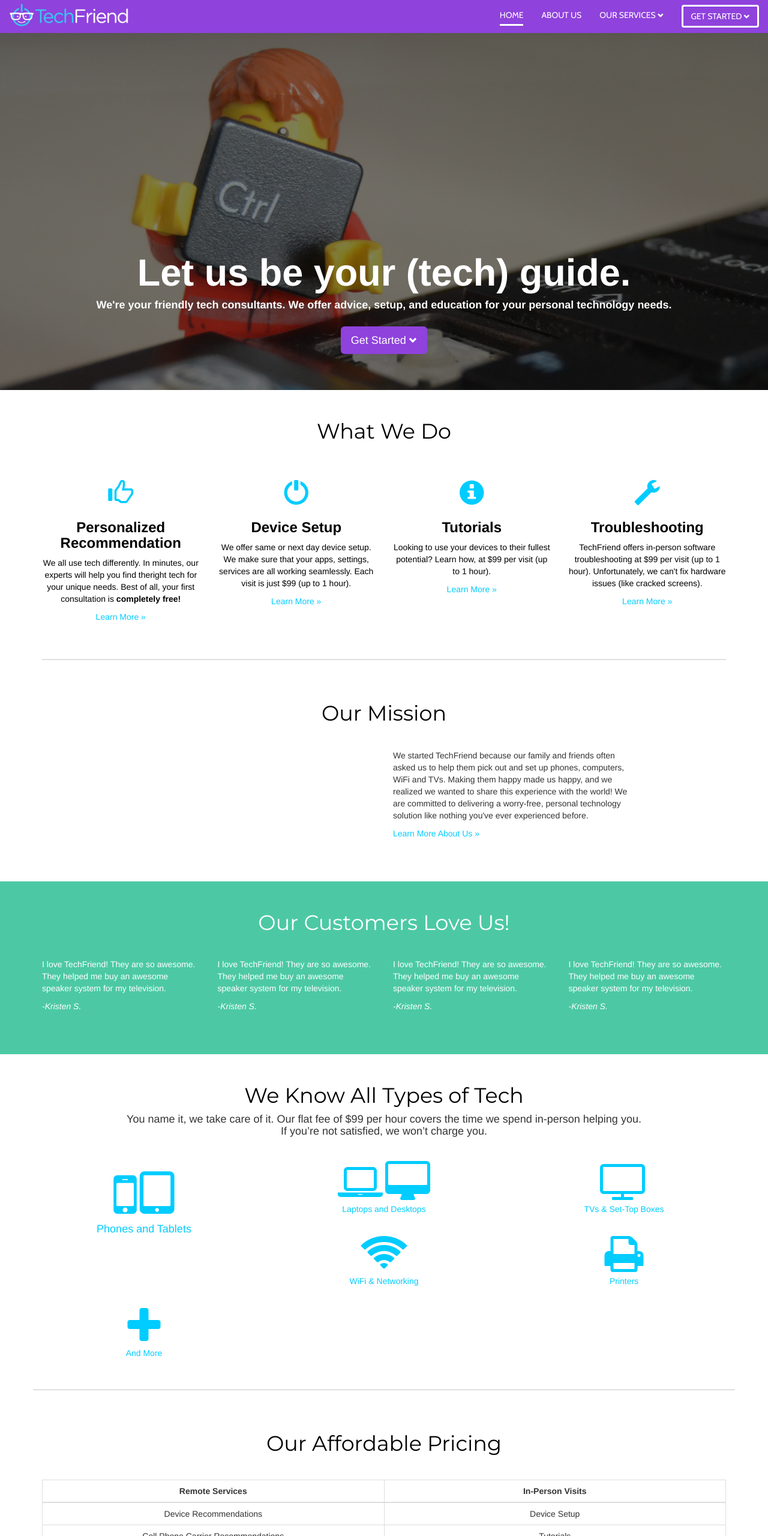
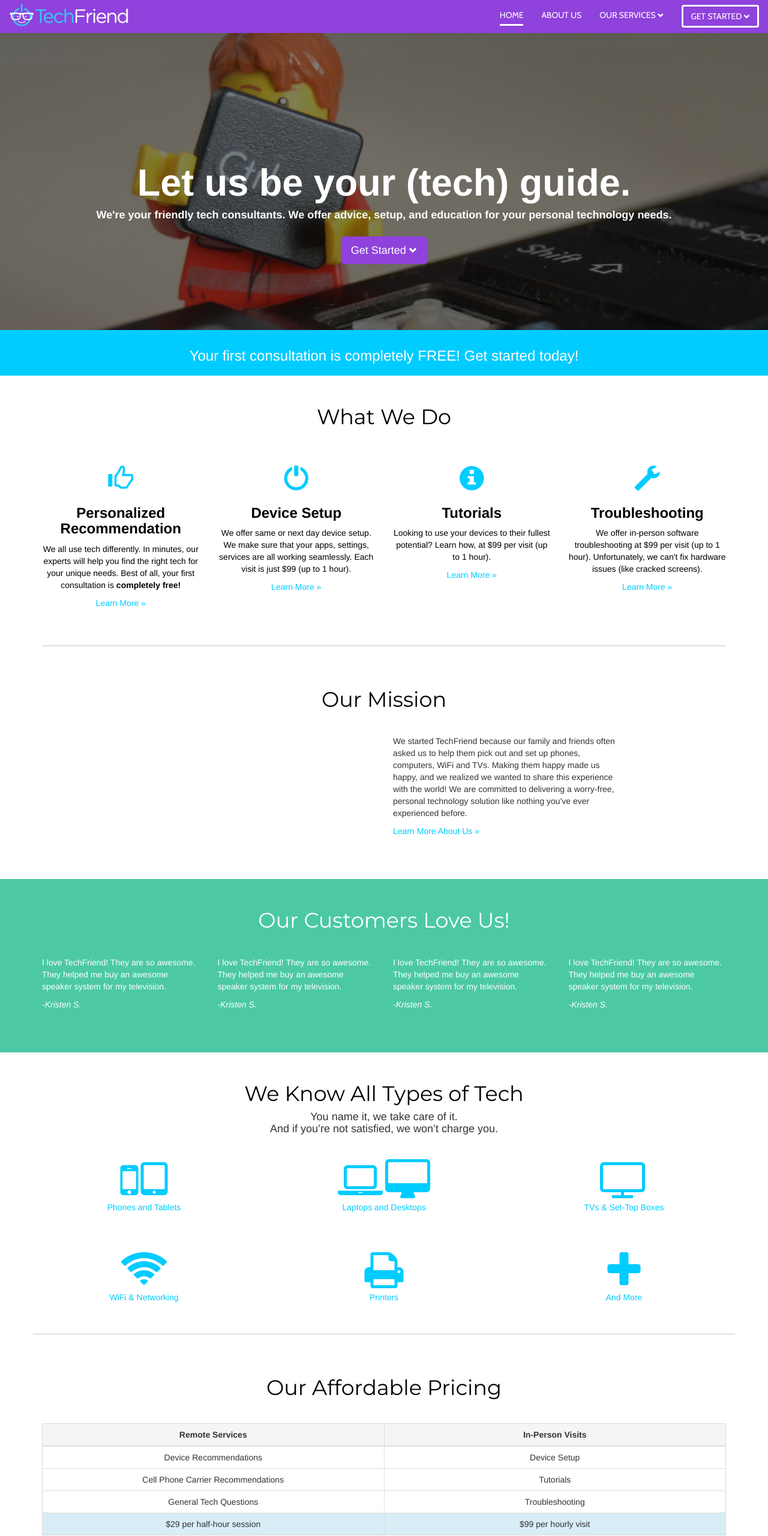
Before and after one commit to zlin22/TechFriend, a plain HTML site: page index.html in a window 1280 px wide. Shown: the top 2560 px of the page at 60% size. Drawn offline with nearby package versions, Linux system fonts and the light colour scheme.

Commit message:
homepage done

```diff
--- a/css/mystyles.scss
+++ b/css/mystyles.scss
@@ -102,7 +102,7 @@ a.blueLink {
     margin-bottom: 0;
     //@media (min-width: 768px) {
     #jumbotron-image-container {
-        height: 600px;
+        height: 500px;
         background: /* top, transparent black, faked with gradient */
         rgb(0, 0, 0), url(../images/jumbotron-sm7.jpg);
         background: /* top, transparent black, faked with gradient */
@@ -114,8 +114,8 @@ a.blueLink {
     #jumbotron-text-container {
         background-color: $jumbotronBlue;
         border: none;
-        padding-top: 100px;
-        padding-bottom: 100px;
+        padding-top: 10px;
+        padding-bottom: 10px;
         margin: 0;
         //		height: 300px;
         color: white;
@@ -133,7 +133,7 @@ a.blueLink {
 
 #jumbotron-text {
     text-align: center;
-    padding-top: 350px;
+    padding-top: 200px;
     color: white;
     font-weight: 700;
 //    font-size: 5em;
--- a/index.html
+++ b/index.html
@@ -217,12 +217,11 @@
 
         </div>
 
-        <!--
-        <div id="jumbotron-text-container" class="container-fluid">
 
+        <div id="jumbotron-text-container" class="container-fluid text-center">
+            <h3>Your first consultation is completely FREE! Get started today!</h3>
+        </div>
 
-        </div>
--->
     </header>
 
     <section id="what-we-do" class="container">
@@ -237,7 +236,7 @@
                 <div class="col-xs-12 col-sm-6 col-md-3 text-center">
                     <span class="glyphicon glyphicon-thumbs-up fa-3x"></span>
                     <h3 class="box-header">Personalized Recommendation</h3>
-                    <p>We all use tech differently. In minutes, our experts will help you find theright tech for your unique needs. Best of all, your first consultation is <strong>completely free!</strong></p>
+                    <p>We all use tech differently. In minutes, our experts will help you find the right tech for your unique needs. Best of all, your first consultation is <strong>completely free!</strong></p>
                     <p><a href="ourservices.html#advice" class="blueLink">Learn More &raquo;</a></p>
                 </div>
             </a>
@@ -267,7 +266,7 @@
                 <div class="col-xs-12 col-sm-6 col-md-3 text-center">
                     <span class="glyphicon glyphicon-wrench fa-3x" aria-hidden="true"></span>
                     <h3 class="box-header">Troubleshooting</h3>
-                    <p>TechFriend offers in-person software troubleshooting at $99 per visit (up to 1 hour). Unfortunately, we can't fix hardware issues (like cracked screens).</p>
+                    <p>We offer in-person software troubleshooting at $99 per visit (up to 1 hour). Unfortunately, we can't fix hardware issues (like cracked screens).</p>
                     <p><a href="ourservices.html#troubleshooting" class="blueLink">Learn More &raquo;</a></p>
                 </div>
             </a>
@@ -276,13 +275,12 @@
         <hr>
     </section>
 
-    <section id="our-mission">
+    <section id="our-mission" class="container">
         <div class="row">
             <div class="col-xs-12">
                 <h2 class="text-center section-header">Our Mission</h2>
             </div>
             <div id="our-mission-image" class="col-xs-12 col-sm-4 col-sm-offset-2">
-
             </div>
             <div class="col-xs-12 col-sm-4">
                 <p>We started TechFriend because our family and friends often asked us to help them pick out and set up phones, computers, WiFi and TVs. Making them happy made us happy, and we realized we wanted to share this experience with the world! We are committed to delivering a worry-free, personal technology solution like nothing you've ever experienced before.</p>
@@ -323,13 +321,13 @@
         <div class="row">
             <div class="col-xs-12">
                 <h2 class="text-center section-header">We Know All Types of Tech</h2>
-                <h4 class="text-center">You name it, we take care of it. Our flat fee of $99 per hour covers the time we spend in-person helping you.
-                <br>If you’re not satisfied, we won’t charge you.</h4>
+                <h4 class="text-center">You name it, we take care of it.
+                <br>And if you’re not satisfied, we won’t charge you.</h4>
             </div>
 
             <div class="col-xs-12 col-sm-4 text-center">
-                <a tabindex="0" data-placement="left" class="btn btn-lg bs-docs-popover blueLink" role="button" data-toggle="popover" data-trigger="focus" title="" data-content="And here's some amazing content. It's very engaging. Right?" data-original-title="Dismissible popover">
-                    <!--                <a class="blueLink" role="button" data-toggle="collapse" href="#phonesAndTablets" aria-expanded="false" aria-controls="internet">-->
+                <!--                <a tabindex="0" data-placement="left" class="btn btn-lg bs-docs-popover blueLink" role="button" data-toggle="popover" data-trigger="focus" title="" data-content="And here's some amazing content. It's very engaging. Right?" data-original-title="Dismissible popover">-->
+                <a class="blueLink" role="button" data-toggle="collapse" href="#phonesAndTablets" aria-expanded="false" aria-controls="internet">
                     <i class="fa fa-mobile fa-5x" aria-hidden="true"></i>
                     <i class="fa fa-tablet fa-5x" aria-hidden="true"></i>
                     <br>Phones and Tablets
@@ -339,7 +337,7 @@
                 <div class="collapse" id="phonesAndTablets">
                     <div class="well">
                         <p>
-                            We hand-deliver and set up smartphones and tablets within 24 hours, at time of your choosing. We offer free advice about what to purchase. We back up your photos and other files to ensure nothing is lost. We transfer your contacts to the new phone. You name it, we take care of it. Our flat fee of $99 per hour covers the time we spend in-person helping you. You pay exactly what we pay for the devices we deliver.
+                            We offer advice about what phone and tablet to purchase. We also can set up your devices: we make sure all your apps (including contacts), settings, and services are set up correctly. We also make sure to turn on proper security measures, as well as set backup to make sure your data is safe in case of a lost or broken device.
                         </p>
                     </div>
                 </div>
@@ -354,7 +352,7 @@
                 <div class="collapse" id="laptopsAndDesktops">
                     <div class="well">
                         <p>
-                            We hand-deliver and set up laptops and desktops within 24 hours, at time of your choosing. We offer free advice about what to purchase. We back up your photos and other files to ensure nothing is lost. We connect screens and accesories. We connect your device to the Internet. We sync it with your other devices. You name it, we take care of it. Our flat fee of $99 per hour covers the time we spend in-person helping you. You pay exactly what we pay for the devices we deliver. If you’re not satisfied, we won’t charge you.
+                            We offer advice about what computer to purchase. We also can set up your devices: we make sure all your apps, settings, and services are set up correctly. We also make sure to turn on proper security measures, as well as set backup to make sure your data is safe in case of a lost or broken device.
                         </p>
                     </div>
                 </div>
@@ -369,11 +367,14 @@
                 <div class="collapse" id="tvs">
                     <div class="well">
                         <p>
-                            We hand-deliver and set up TVs, Smart TVs and set-top boxes within 24 hours, at time of your choosing. We offer free advice about what to purchase. We connect your cable and set top boxes. We set up your remote and apps. You name it, we take care of it. Our flat fee of $99 per hour covers the time we spend in-person helping you. You pay exactly what we pay for the devices we deliver. If you’re not satisfied, we won’t charge you.
+                            We offer advice about what TV to purchase. We also can set up your devices: we make sure all your apps (including contacts), settings, and services are set up correctly. We connect your cable and set-top boxes. We set up your remote and apps.
                         </p>
                     </div>
                 </div>
             </div>
+
+            <div class="clearfix hidden-xs"></div>
+
             <div class="col-xs-12 col-sm-4 text-center">
                 <a class="blueLink" role="button" data-toggle="collapse" href="#wifi" aria-expanded="false" aria-controls="internet">
                     <i class="fa fa-wifi fa-5x" aria-hidden="true"></i>
@@ -382,7 +383,7 @@
                 <div class="collapse" id="wifi">
                     <div class="well">
                         <p>
-                            We hand-deliver and set up WiFi devices within 24 hours, at time of your choosing. We offer free advice about what router to purchase. We make sure your entire home has strong WiFi coverage. We set up your network security and connect all your devices to WiFi. You name it, we take care of it. Our flat fee of $99 per hour covers the time we spend in-person helping you. You pay exactly what we pay for the devices we deliver. If you’re not satisfied, we won’t charge you.
+                            We offer advice about what router to purchase. We make sure your entire home has strong WiFi coverage. We set up your network security and connect all your devices to WiFi.
                         </p>
                     </div>
                 </div>
@@ -396,17 +397,24 @@
                 <div class="collapse" id="printers">
                     <div class="well">
                         <p>
-                            We hand-deliver and set up printers within 24 hours, at time of your choosing. We offer free advice about what printer to purchase. We connect the new printer to your computer and other devices. You name it, we take care of it. Our flat fee of $99 per hour covers the time we spend in-person helping you. You pay exactly what we pay for the devices we deliver. If you’re not satisfied, we won’t charge you.
+                            We offer advice about what printer to purchase. We connect the printer to your computer and other devices. If the printer is wireless, we connect it to the network. We show you how to print from all of your devices.
                         </p>
                     </div>
                 </div>
             </div>
 
             <div class="col-xs-12 col-sm-4 text-center">
-                <a class="blueLink" role="button" data-toggle="collapse" href="#printers" aria-expanded="false" aria-controls="internet">
+                <a class="blueLink" role="button" data-toggle="collapse" href="#andMore" aria-expanded="false" aria-controls="andMore">
                     <i class="fa fa-plus fa-5x" aria-hidden="true"></i>
                     <br>And More
                 </a>
+                <div class="collapse" id="andMore">
+                    <div class="well">
+                        <p>
+                            If you have any devices that are not covered here, or have a general tech question feel free to ask! We know a ton about tech, and we are here to help!
+                        </p>
+                    </div>
+                </div>
             </div>
 
         </div>
@@ -422,8 +430,8 @@
                 <table class="table table-bordered text-center">
                     <thead>
                         <tr>
-                            <th class="text-center">Remote Services</th>
-                            <th class="text-center">In-Person Visits</th>
+                            <th class="active text-center">Remote Services</th>
+                            <th class="active text-center">In-Person Visits</th>
                         </tr>
                     </thead>
                     <tbody>
@@ -456,7 +464,7 @@
                 <div class="row center">
                     <!--				<div class="col-xs-12">-->
                     <h1 class="text-center headerText" id="jumbotron-text-xs">Let Us Help You Today</h1>
-                    <h4 class="text-center">Contact us for a FREE half-hour consultation about any tech-related questions you have.</h4>
+                    <h4 class="text-center">Contact us for a FREE half-hour consultation about any tech-related needs you have.</h4>
                     <!--				</div>-->
                 </div>
                 <div class="dropdown text-center">
```
Also changed, not shown: css/mystyles.css, 1 other file.
